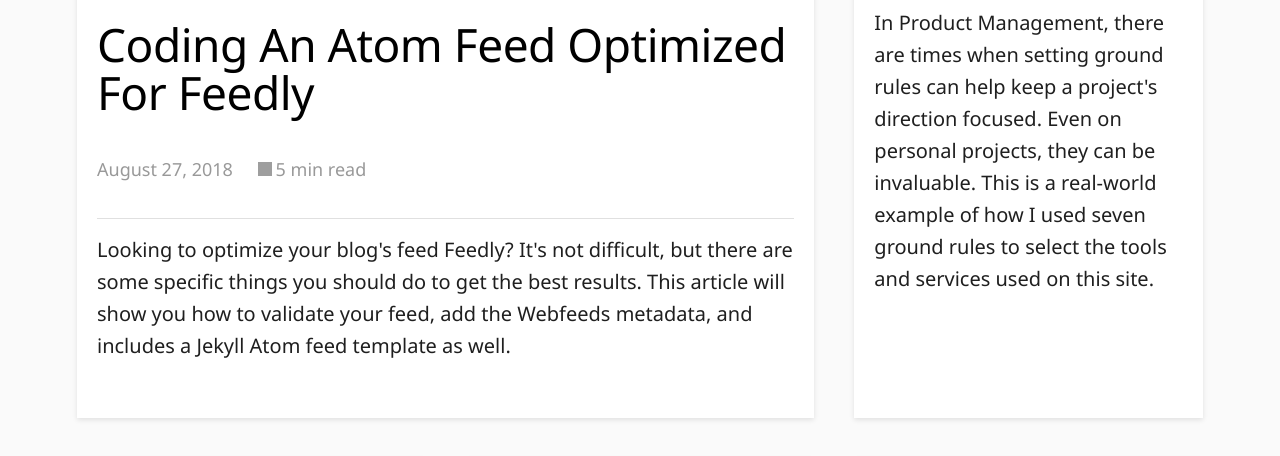
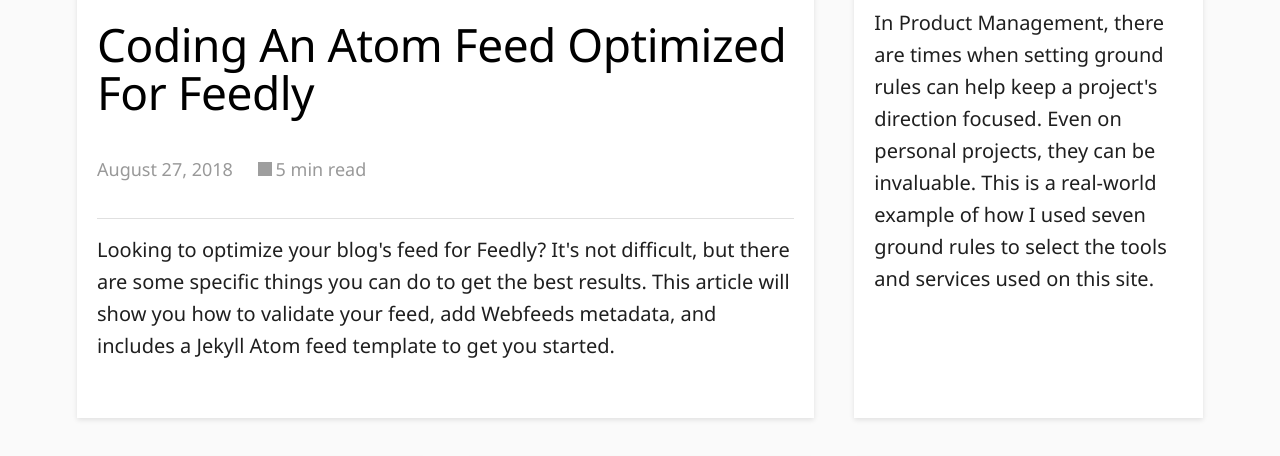
Before and after one commit to markthelefty/markthelefty.github.io, a Jekyll site: the page built from index.html, in a window 1280 px wide, cut to the strip 745-1201 px from the top of the page. Built offline with Jekyll 4.4.1, drawn with Linux system fonts in a browser that asks for light colours; some web fonts are replaced; the list of posts is cut into pages by our own code; grey boxes are pictures that could not be loaded.

Commit message:
Updated Coding An Atom Feed Optimized For Feedly

```diff
--- a/_posts/2018-08-27-coding-an-atom-feed-optimized-for-feedly.markdown
+++ b/_posts/2018-08-27-coding-an-atom-feed-optimized-for-feedly.markdown
@@ -1,10 +1,10 @@
 ---
 title: Coding An Atom Feed Optimized For Feedly
 date: 2018-08-27 05:17:00 -04:00
-description: Looking to optimize your blog's feed Feedly? It's not difficult, but
-  there are some specific things you should do to get the best results. This article
-  will show you how to validate your feed, add the Webfeeds metadata, and includes
-  a Jekyll Atom feed template as well.
+description: Looking to optimize your blog's feed for Feedly? It's not difficult,
+  but there are some specific things you can do to get the best results. This article
+  will show you how to validate your feed, add Webfeeds metadata, and includes a Jekyll
+  Atom feed template to get you started.
 image: v1535213655/post-images/code-post-image.jpg
 readtime: 5
 ---
```
